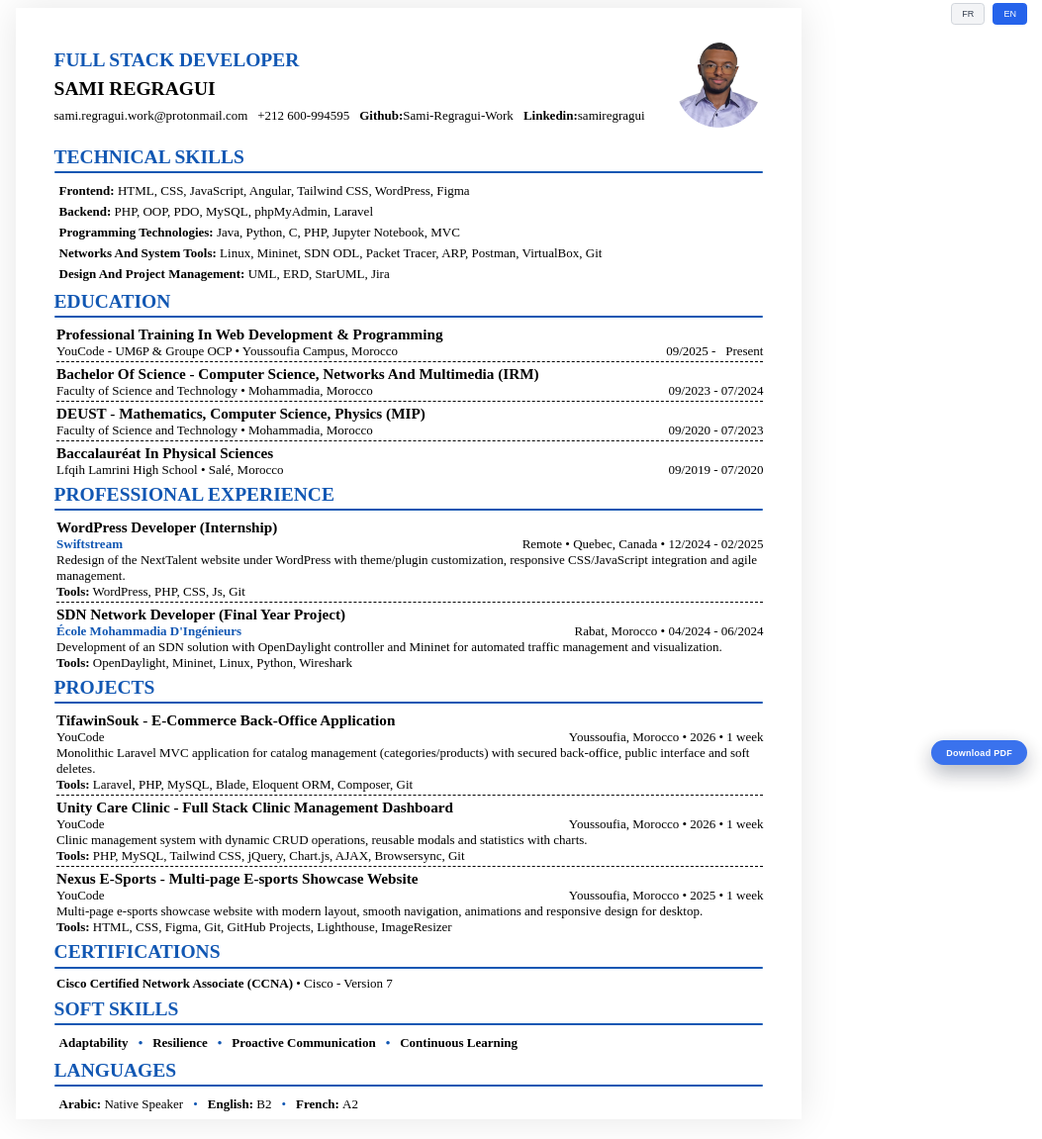
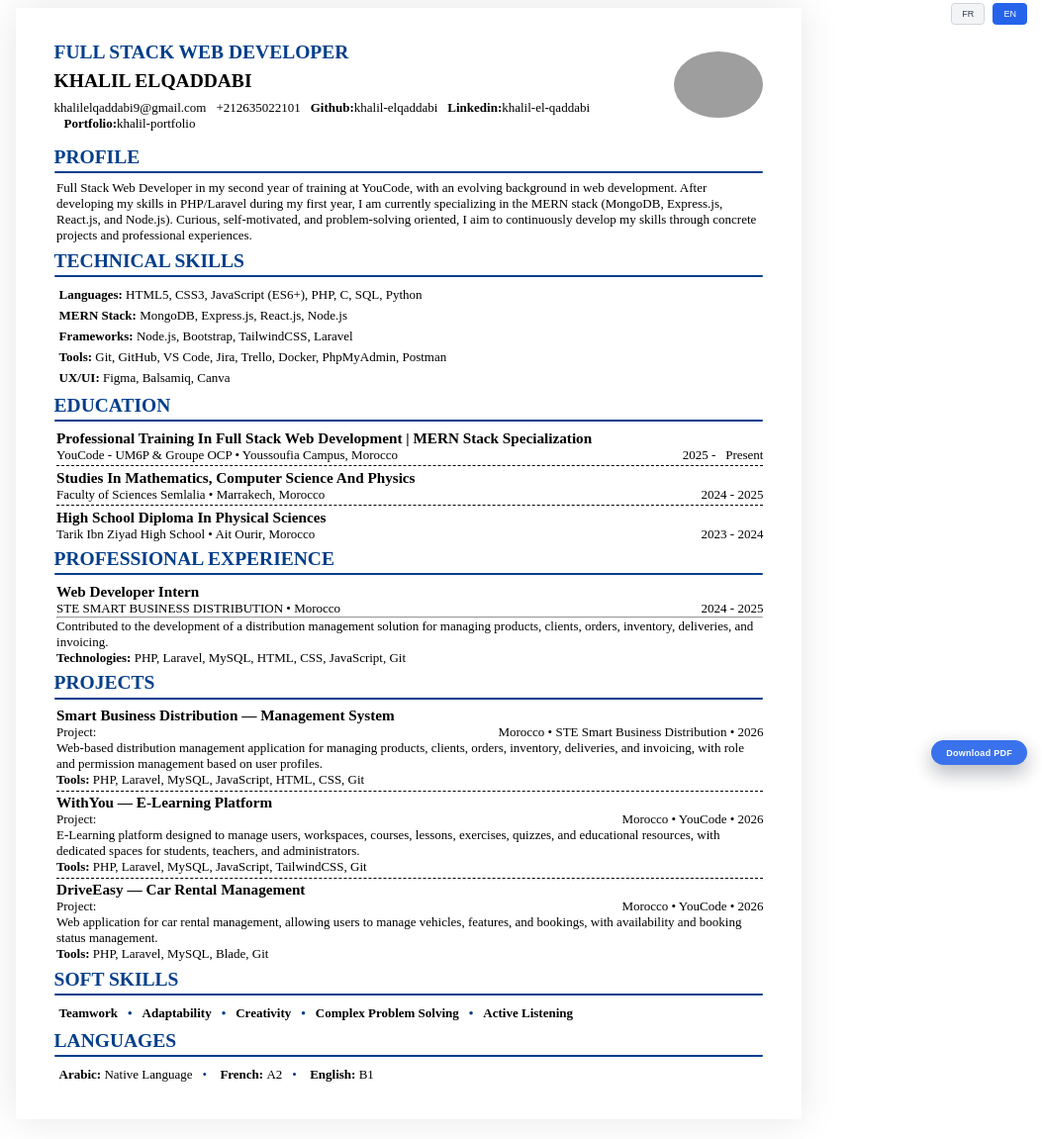
Before and after one commit to khalil-elqaddabi/cv-hatml-pdf, a website: page en.html in a window 1280 px wide. Shown: the part 12-1163 px from the top of the page at 99% size, without its empty margins (227-1280 px from the left). Drawn offline with Linux system fonts and the light colour scheme; grey boxes are pictures that could not be loaded.

Commit message:
feat: v3

```diff
--- a/assets/palette.css
+++ b/assets/palette.css
@@ -1,5 +1,5 @@
 :root {
-    --primary-clr: rgb(17, 87, 179);
+    --primary-clr: rgb(3, 62, 139);
     --secondary-clr: rgb(0, 0, 0);
     --text-clr: black;
 }
--- a/en.html
+++ b/en.html
@@ -1,289 +1,526 @@
 <!doctype html>
+
 <html lang="en">
+
   <head>
+
     <meta charset="UTF-8" />
-        <meta
-            name="viewport"
-            content="width=device-width, initial-scale=1.0"
-        />
-        <title>Khalil el Qaddabi — CV</title>
-        <link
-            rel="stylesheet"
-            href="assets/cv.css"
-        />
+
+    <meta name="viewport" content="width=device-width, initial-scale=1.0" />
+
+    <title>khalil-elqaddabi — CV</title>
+
+    <link rel="stylesheet" href="assets/cv.css" />
+
   </head>
+
   <body>
+
     <div id="language-toggle">
-            <button
-                class="lang-btn active"
-                data-lang="fr"
-            >
-                FR
-            </button>
-            <button
-                class="lang-btn"
-                data-lang="en"
-            >
-                EN
-            </button>
+
+      <button class="lang-btn active" data-lang="fr">FR</button>
+
+      <button class="lang-btn" data-lang="en">EN</button>
+
     </div>
+
     <div id="cv-container">
+
       <header>
-                <section
-                    id="personal-info"
-                    class="left-side"
-                >
+
+        <section id="personal-info" class="left-side">
+
           <div class="top">
+
             <div class="top__top">
-                            <h1
-                                id="spec"
-                                class="section__title"
-                            >
-                                Full Stack Developer
+
+              <h1 id="spec" class="section__title">
+                Full Stack Web Developer
               </h1>
+
             </div>
+
             <div class="top__center">
-                            <h2
-                                id="name"
-                                class="text--bold"
-                            >
-                                Sami Regragui
-                            </h2>
+
+              <h2 id="name" class="text--bold">Khalil ELQADDABI</h2>
+
             </div>
+
           </div>
+
           <div class="bottom degree-meta text--secondary text--secondary">
+
             <ul>
+
               <li class="contacts">
+
+                <a href="mailto:khalilelqaddabi9@gmail.com" class="email">
+                  khalilelqaddabi9@gmail.com
+                </a>
+
+              </li>
+
+              <li class="contacts">
+
+                <a href="tel:+212635022101" class="phone">
+                  +212635022101
+                </a>
+
+              </li>
+
+              <li class="contacts">
+
                 <a
-                                    href="mailto:sami.regragui.work@protonmail.com"
-                                    class="email"
-                                >
-                                    sami.regragui.work@protonmail.com
-                                </a>
-                            </li>
-                            <li class="contacts">
-                                <a
-                                    href="tel:+212600994595"
-                                    class="phone"
-                                >
-                                    +212 600-994595
-                                </a>
-                            </li>
-                            <li class="contacts">
-                                <a
-                                    href="https://github.com/Sami-Regragui-Work"
+                  href="https://github.com/khalil-elqaddabi"
                   class="github"
                 >
-                                    <label class="text--bold">github:</label>Sami-Regragui-Work
+                  <label class="text--bold">github:</label>khalil-elqaddabi
                 </a>
+
               </li>
+
               <li class="contacts">
+
                 <a
-                                    href="https://www.linkedin.com/in/samiregragui"
+                  href="https://www.linkedin.com/in/khalil-el-qaddabi-34b8a93aa/"
                   class="linkedin"
                 >
-                                    <label class="text--bold">linkedin:</label>samiregragui
+                  <label class="text--bold">linkedin:</label>khalil-el-qaddabi
                 </a>
+
               </li>
+
+              <li class="contacts">
+
+                <a
+                  href="https://khalil-portfolio-flame.vercel.app/"
+                  class="portfolio"
+                >
+                  <label class="text--bold">Portfolio:</label>khalil-portfolio
+                </a>
+
+              </li>
+
             </ul>
+
           </div>
+
         </section>
-                <section
-                    id="profile-pic"
-                    class="right-side"
-                >
+
+        <section id="profile-pic" class="right-side">
+
           <div class="img-wrapper">
+
             <img
               id="pfp"
-                            src="assets/circle.png"
-                            alt="Sami Regragui pfp"
+              src="assets/khalil1.png"
+              alt="khalil elqaddabi pfp"
             />
+
           </div>
+
         </section>
+
       </header>
+
       <main>
+
+        <section id="about">
+
+          <h2 class="section__title">Profile</h2>
+
+          <div class="section__content text--secondary">
+
+            <p>
+              Full Stack Web Developer in my second year of training at
+              YouCode, with an evolving background in web development. After
+              developing my skills in PHP/Laravel during my first year, I am
+              currently specializing in the MERN stack (MongoDB, Express.js,
+              React.js, and Node.js). Curious, self-motivated, and
+              problem-solving oriented, I aim to continuously develop my skills
+              through concrete projects and professional experiences.
+            </p>
+
+          </div>
+
+        </section>
+
+        <!--  -->
+
         <section id="tech-skills">
+
           <h2 class="section__title">Technical Skills</h2>
+
           <div class="section__content">
+
             <ul class="skills text--secondary">
-                            <li><label class="text--bold">Frontend: </label>HTML, CSS, JavaScript, Angular, Tailwind CSS, WordPress, Figma</li>
-                            <li><label class="text--bold">Backend: </label>PHP, OOP, PDO, MySQL, phpMyAdmin, Laravel</li>
-                            <li><label class="text--bold">Programming Technologies: </label>Java, Python, C, PHP, Jupyter Notebook, MVC</li>
-                            <li><label class="text--bold">Networks and System Tools: </label>Linux, Mininet, SDN ODL, Packet Tracer, ARP, Postman, VirtualBox, Git</li>
-                            <li><label class="text--bold">Design and Project Management: </label>UML, ERD, StarUML, Jira</li>
+
+              <li>
+                <label class="text--bold">Languages: </label>
+                HTML5, CSS3, JavaScript (ES6+), PHP, C, SQL, Python
+              </li>
+
+              <li>
+                <label class="text--bold">MERN Stack: </label>
+                MongoDB, Express.js, React.js, Node.js
+              </li>
+
+              <li>
+                <label class="text--bold">Frameworks: </label>
+                Node.js, Bootstrap, TailwindCSS, Laravel
+              </li>
+
+              <li>
+                <label class="text--bold">Tools: </label>
+                Git, GitHub, VS Code, Jira, Trello, Docker, PhpMyAdmin, Postman
+              </li>
+
+              <li>
+                <label class="text--bold">UX/UI: </label>
+                Figma, Balsamiq, Canva
+              </li>
+
             </ul>
+
           </div>
+
         </section>
+
         <section id="education">
+
           <h2 class="section__title">Education</h2>
+
           <div class="section__content">
+
             <article class="degree">
-                            <h3 class="degree-name text--bold">Professional Training in Web Development &amp; Programming</h3>
+
+              <h3 class="degree-name text--bold">
+                Professional Training in Full Stack Web Development |
+                MERN Stack Specialization
+              </h3>
+
               <div class="bottom degree-meta text--secondary">
-                                <p class="degree-source">YouCode - UM6P &amp; Groupe OCP • Youssoufia Campus, Morocco</p>
-                                <p class="degree-dates">09/2025 - &nbsp; Present</p>
+
+                <p class="degree-source">
+                  YouCode - UM6P &amp; Groupe OCP • Youssoufia Campus, Morocco
+                </p>
+
+                <p class="degree-dates">
+                  2025 - &nbsp; Present
+                </p>
+
               </div>
+
             </article>
 
             <article class="degree">
-                            <h3 class="degree-name text--bold">Bachelor of Science - Computer Science, Networks and Multimedia (IRM)</h3>
+
+              <h3 class="degree-name text--bold">
+                Studies in Mathematics, Computer Science and Physics
+              </h3>
+
               <div class="bottom degree-meta text--secondary">
-                                <p class="degree-source">Faculty of Science and Technology • Mohammadia, Morocco</p>
-                                <p class="degree-dates">09/2023 - 07/2024</p>
+
+                <p class="degree-source">
+                  Faculty of Sciences Semlalia • Marrakech, Morocco
+                </p>
+
+                <p class="degree-dates">
+                  2024 - 2025
+                </p>
+
               </div>
+
             </article>
 
             <article class="degree">
-                            <h3 class="degree-name text--bold">DEUST - Mathematics, Computer Science, Physics (MIP)</h3>
+
+              <h3 class="degree-name text--bold">
+                High School Diploma in Physical Sciences
+              </h3>
+
               <div class="bottom degree-meta text--secondary">
-                                <p class="degree-source">Faculty of Science and Technology • Mohammadia, Morocco</p>
-                                <p class="degree-dates">09/2020 - 07/2023</p>
+
+                <p class="degree-source">
+                  Tarik Ibn Ziyad High School • Ait Ourir, Morocco
+                </p>
+
+                <p class="degree-dates">
+                  2023 - 2024
+                </p>
+
               </div>
+
             </article>
 
+          </div>
+
+        </section>
+
+        <section id="experience">
+
+          <h2 class="section__title">Professional Experience</h2>
+
+          <div class="section__content">
+
             <article class="degree">
-                            <h3 class="degree-name text--bold">Baccalauréat in Physical Sciences</h3>
+
+              <h3 class="degree-name text--bold">
+                Web Developer Intern
+              </h3>
+
               <div class="bottom degree-meta text--secondary">
-                                <p class="degree-source">Lfqih Lamrini High School • Salé, Morocco</p>
-                                <p class="degree-dates">09/2019 - 07/2020</p>
+
+                <p class="degree-source">
+                  STE SMART BUSINESS DISTRIBUTION • Morocco
+                </p>
+
+                <p class="degree-dates">
+                  2024 - 2025
+                </p>
+
               </div>
-                        </article>
-                    </div>
-                </section>
-                <section id="pro-exp">
-                    <h2 class="section__title">Professional Experience</h2>
-                    <div class="section__content text--secondary">
-                        <article class="exp">
-                            <h3 class="exp__title">WordPress Developer (Internship)</h3>
-                            <div class="exp__meta">
-                                <p class="exp__company">Swiftstream</p>
-                                <p class="exp__location-date">Remote • Quebec, Canada • 12/2024 - 02/2025</p>
-                            </div>
-                            <p class="exp__details">Redesign of the NextTalent website under WordPress with theme/plugin customization, responsive CSS/JavaScript integration and agile management.</p>
-                            <p class="exp__tools">
-                                <label class="text--bold">Tools:</label>
-                                WordPress, PHP, CSS, Js, Git
+
+              <hr />
+
+              <p class="project__details">
+                Contributed to the development of a distribution management
+                solution for managing products, clients, orders, inventory,
+                deliveries, and invoicing.
               </p>
+
+              <p class="project__tools">
+                <label class="text--bold">Technologies:</label>
+                PHP, Laravel, MySQL, HTML, CSS, JavaScript, Git
+              </p>
+
             </article>
 
-                        <article class="exp">
-                            <h3 class="exp__title">SDN Network Developer (Final Year Project)</h3>
-                            <div class="exp__meta">
-                                <p class="exp__company">École Mohammadia d'Ingénieurs</p>
-                                <p class="exp__location-date">Rabat, Morocco • 04/2024 - 06/2024</p>
           </div>
-                            <p class="exp__details">Development of an SDN solution with OpenDaylight controller and Mininet for automated traffic management and visualization.</p>
-                            <p class="exp__tools">
+
+        </section>
+
+        <section id="projects">
+
+          <h2 class="section__title">Projects</h2>
+
+          <div class="section__content text--secondary">
+
+            <!-- Smart Business Distribution -->
+
+            <article class="project">
+
+              <h3 class="project__title">
+
+                <a href="">
+                  Smart Business Distribution — Management System
+                </a>
+
+              </h3>
+
+              <div class="project__meta">
+
+                <p class="project__company">Project:</p>
+
+                <p class="project__location-date">
+                  Morocco • STE Smart Business Distribution • 2026
+                </p>
+
+              </div>
+
+              <p class="project__details">
+                Web-based distribution management application for managing
+                products, clients, orders, inventory, deliveries, and
+                invoicing, with role and permission management based on
+                user profiles.
+              </p>
+
+              <p class="project__tools">
+
                 <label class="text--bold">Tools:</label>
-                                OpenDaylight, Mininet, Linux, Python, Wireshark
+
+                PHP, Laravel, MySQL, JavaScript, HTML, CSS, Git
+
               </p>
-                        </article>
-                    </div>
-                </section>
-                <section id="projects">
-                    <h2 class="section__title">Projects</h2>
-                    <div class="section__content text--secondary">
-                        <article class="project">
-                            <h3 class="project__title">
-                                <a href="https://github.com/Sami-Regragui-Work/TifawinSouk-E-Commerce">TifawinSouk - E-Commerce Back-Office Application</a>
-                            </h3>
-                            <div class="project__meta">
-                                <p class="project__company">YouCode</p>
-                                <p class="project__location-date">Youssoufia, Morocco • 2026 • 1 week</p>
-                            </div>
-                            <p class="project__details">Monolithic Laravel MVC application for catalog management (categories/products) with secured back-office, public interface and soft deletes.</p>
-                            <p class="project__tools">
-                                <label class="text--bold">Tools:</label>
-                                Laravel, PHP, MySQL, Blade, Eloquent ORM, Composer, Git
-                            </p>
+
             </article>
 
+
+            <!-- WithYou -->
+
             <article class="project">
+
               <h3 class="project__title">
-                                <a href="https://uccv1-frogsam.free.nf">Unity Care Clinic - Full Stack Clinic Management Dashboard</a>
+
+                <a href="https://github.com/khalil-elqaddabi/WithYou.git">
+                  WithYou — E-Learning Platform
+                </a>
+
               </h3>
+
               <div class="project__meta">
-                                <p class="project__company">YouCode</p>
-                                <p class="project__location-date">Youssoufia, Morocco • 2026 • 1 week</p>
+
+                <p class="project__company">Project:</p>
+
+                <p class="project__location-date">
+                  Morocco • YouCode • 2026
+                </p>
+
               </div>
-                            <p class="project__details">Clinic management system with dynamic CRUD operations, reusable modals and statistics with charts.</p>
+
+              <p class="project__details">
+                E-Learning platform designed to manage users, workspaces,
+                courses, lessons, exercises, quizzes, and educational
+                resources, with dedicated spaces for students, teachers,
+                and administrators.
+              </p>
+
               <p class="project__tools">
+
                 <label class="text--bold">Tools:</label>
-                                PHP, MySQL, Tailwind CSS, jQuery, Chart.js, AJAX, Browsersync, Git
+
+                PHP, Laravel, MySQL, JavaScript, TailwindCSS, Git
+
               </p>
+
             </article>
 
+
+            <!-- DriveEasy -->
+
             <article class="project">
+
               <h3 class="project__title">
-                                <a href="https://sami-regragui-work.github.io/Nexus-E-Sports-Designed/">Nexus E-Sports - Multi-page E-sports Showcase Website</a>
+
+                <a href="https://github.com/khalil-elqaddabi/DriveEasy.git">
+                  DriveEasy — Car Rental Management
+                </a>
+
               </h3>
+
               <div class="project__meta">
-                                <p class="project__company">YouCode</p>
-                                <p class="project__location-date">Youssoufia, Morocco • 2025 • 1 week</p>
+
+                <p class="project__company">Project:</p>
+
+                <p class="project__location-date">
+                  Morocco • YouCode • 2026
+                </p>
+
               </div>
-                            <p class="project__details">Multi-page e-sports showcase website with modern layout, smooth navigation, animations and responsive design for desktop.</p>
+
+              <p class="project__details">
+                Web application for car rental management, allowing users
+                to manage vehicles, features, and bookings, with availability
+                and booking status management.
+              </p>
+
               <p class="project__tools">
+
                 <label class="text--bold">Tools:</label>
-                                HTML, CSS, Figma, Git, GitHub Projects, Lighthouse, ImageResizer
+
+                PHP, Laravel, MySQL, Blade, Git
+
               </p>
+
             </article>
+
           </div>
+
         </section>
-                <section id="certs">
-                    <h2 class="section__title">Certifications</h2>
+
+        <section id="soft-skills">
+
+          <h2 class="section__title">Soft Skills</h2>
+
           <div class="section__content">
-                        <p class="text--secondary">
-                            <label class="text--bold">Cisco Certified Network Associate (CCNA)</label>
-                            • Cisco - Version 7
-                        </p>
+
+            <ul class="skills text--bold">
+
+              <li class="skill">Teamwork</li>
+
+              <li class="skill">Adaptability</li>
+
+              <li class="skill">Creativity</li>
+
+              <li class="skill">Complex Problem Solving</li>
+
+              <li class="skill">Active Listening</li>
+
+            </ul>
+
           </div>
+
         </section>
-                <section id="soft-skills">
-                    <h2 class="section__title">Soft Skills</h2>
+
+        <section id="langs">
+
+          <h2 class="section__title">Languages</h2>
+
           <div class="section__content">
-                        <ul class="skills text--bold">
-                            <li class="skill">Adaptability</li>
-                            <li class="skill">Resilience</li>
-                            <li class="skill">Proactive Communication</li>
-                            <li class="skill">Continuous Learning</li>
+
+            <ul class="languages text--secondary">
+
+              <li class="lang">
+                <label class="text--bold">Arabic: </label>
+                Native Language
+              </li>
+
+              <li class="lang">
+                <label class="text--bold">French: </label>
+                A2
+              </li>
+
+              <li class="lang">
+                <label class="text--bold">English: </label>
+                B1
+              </li>
+
             </ul>
+
           </div>
+
         </section>
-                <section id="langs">
-                    <h2 class="section__title">Languages</h2>
-                    <div class="section__content">
-                        <ul class="languages text--secondary">
-                            <li class="lang"><label class="text--bold">Arabic: </label>Native speaker</li>
-                            <li class="lang"><label class="text--bold">English: </label>B2</li>
-                            <li class="lang"><label class="text--bold">French: </label>A2</li>
-                        </ul>
+
+      </main>
+
     </div>
-                </section>
-            </main>
-        </div>
-        <button
-            id="download-pdf"
-            type="button"
-        >
-            Download PDF
-        </button>
 
-        <!-- important!!! html2pdf is from local node_modules (dev/clone must run npm install) -->
+    <button id="download-pdf" type="button">Download PDF</button>
+
+
+    <!-- important!!! html2pdf is from local node_modules -->
+
     <script src="node_modules/html2pdf.js/dist/html2pdf.bundle.min.js"></script>
 
+
     <!-- Fallback CDN for GitHub Pages / missing local -->
+
     <script>
+
       if (typeof window.html2pdf === "undefined") {
+
         var s = document.createElement("script");
-                s.src = "https://cdnjs.cloudflare.com/ajax/libs/html2pdf.js/0.10.1/html2pdf.bundle.min.js";
-                s.integrity = "sha512-GsLlZN/3F2ErC5ifS5QtgpiJtWd43JWSuIgh7mbzZ8zBps+dvLusV+eNQATqgA/HdeKFVgA5v3S/cIrLF7QnIg==";
+
+        s.src =
+          "https://cdnjs.cloudflare.com/ajax/libs/html2pdf.js/0.10.1/html2pdf.bundle.min.js";
+
+        s.integrity =
+          "sha512-GsLlZN/3F2ErC5ifS5QtgpiJtWd43JWSuIgh7mbzZ8zBps+dvLusV+eNQATqgA/HdeKFVgA5v3S/cIrLF7QnIg==";
+
         s.crossOrigin = "anonymous";
+
         s.referrerPolicy = "no-referrer";
+
         document.head.appendChild(s);
+
       }
+
     </script>
 
     <script src="assets/pdf.js"></script>
+
     <script src="assets/lang.js"></script>
+
   </body>
+
 </html>
```
Also changed, not shown: index.html (+88 -92 lines), assets/circle.png (deleted), assets/cv.css (line endings or trailing spaces), readme.md (deleted), 1 other file. Lines whose indentation alone changed are shown as unchanged.
